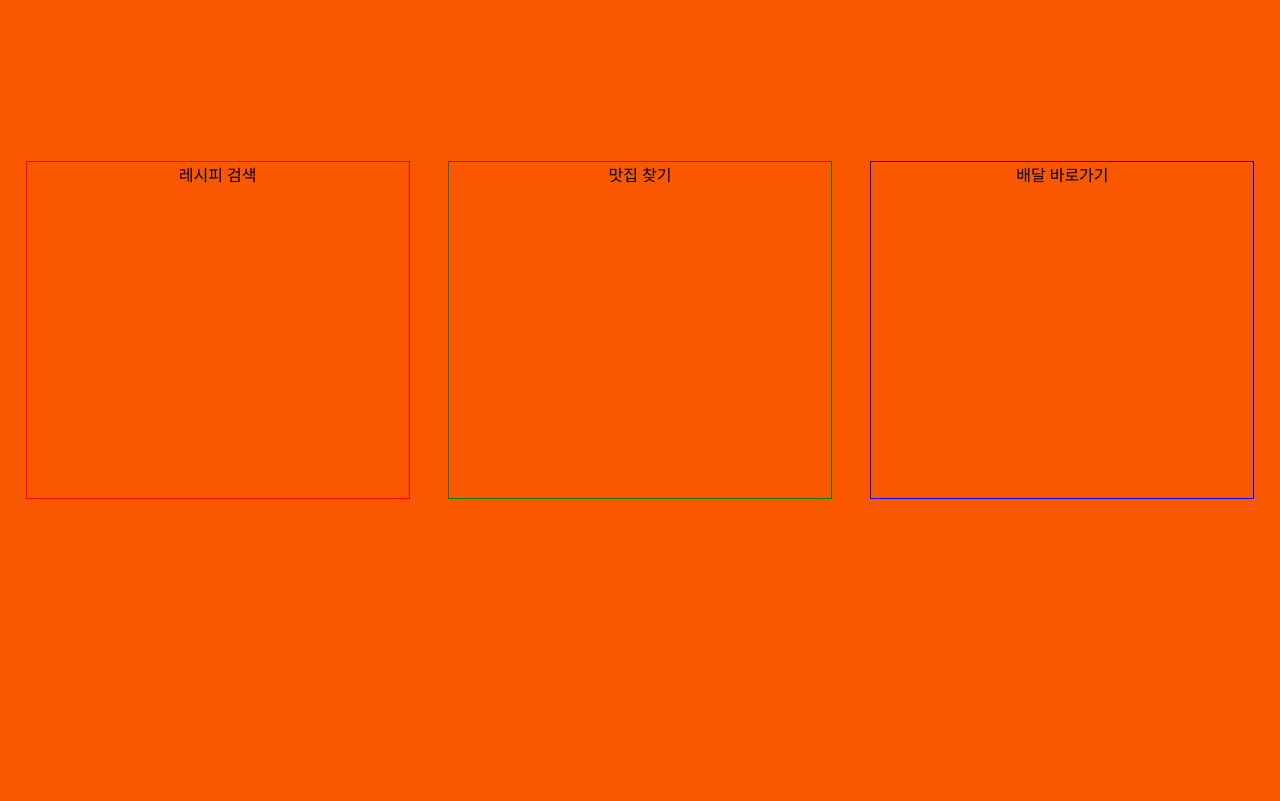
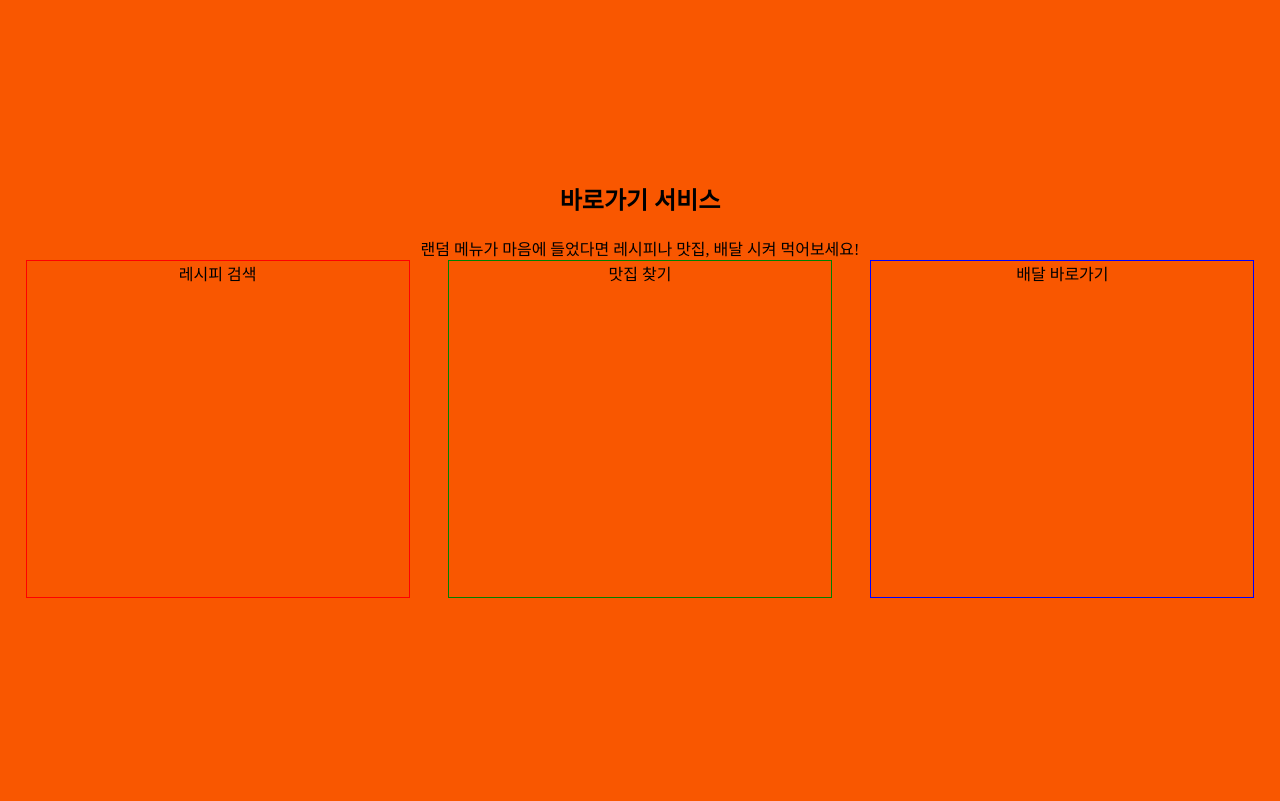
Before and after one commit to eunag63/Pick-the-food, a Django app: page /click/ in a window 1280 px wide. Shown: the part 799-1600 px from the top of the page. Run offline with Django 3.2, Linux system fonts and the light colour scheme; data comes from the database, SQL or seed files in the repository; some web fonts are replaced.

Commit message:
(html) click > expln 글자 추가

```diff
--- a/mysite/pickFood/templates/pickFood/click.html
+++ b/mysite/pickFood/templates/pickFood/click.html
@@ -31,7 +31,10 @@
     <div class="child">
       <div id="div4"></div>
       <div class="div5">
-        <div class="expln"></div>
+        <div class="expln">
+          <h2>바로가기 서비스</h2>
+          랜덤 메뉴가 마음에 들었다면 레시피나 맛집, 배달 시켜 먹어보세요!
+        </div>
         <div class="shortcut1"> 레시피 검색 </div>
         <div class="shortcut2"> 맛집 찾기 </div>
         <div class="shortcut3"> 배달 바로가기 </div>
```
